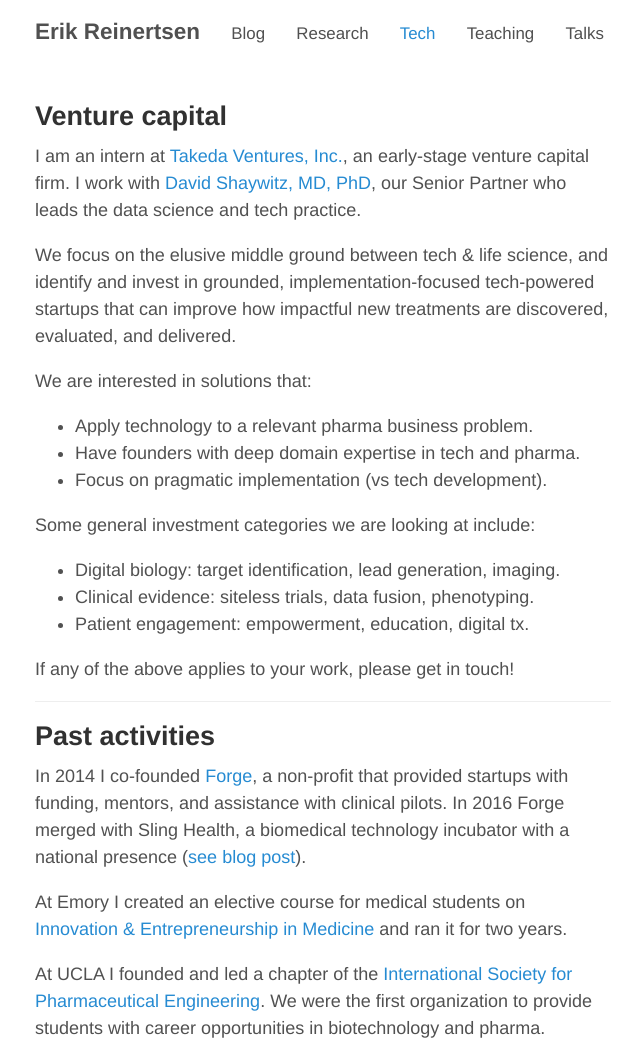
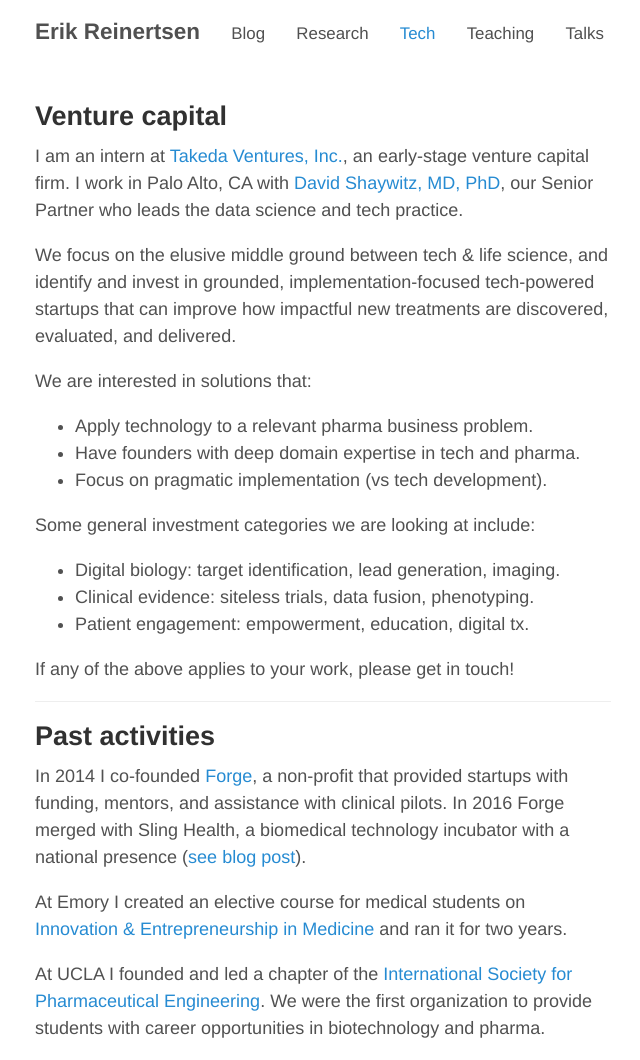
Before and after one commit to erikr/erikr.github.io, a Jekyll site: the page built from tech.md, in a window 1280 px wide. Shown: the whole page, without its empty margins (317-957 px from the left). Built offline with Jekyll 4.4.1, drawn with Linux system fonts in a browser that asks for light colours; nearby versions of some CDN libraries.

Commit message:
added location to tvi description

```diff
--- a/tech.md
+++ b/tech.md
@@ -7,7 +7,7 @@
 
 ## Venture capital
 
-I am an intern at [Takeda Ventures, Inc.](http://takedaventures.com), an early-stage venture capital firm. I work with [David Shaywitz, MD, PhD](https://www.linkedin.com/in/david-shaywitz-md-phd-232a237/), our Senior Partner who leads the data science and tech practice.
+I am an intern at [Takeda Ventures, Inc.](http://takedaventures.com), an early-stage venture capital firm. I work in Palo Alto, CA with [David Shaywitz, MD, PhD](https://www.linkedin.com/in/david-shaywitz-md-phd-232a237/), our Senior Partner who leads the data science and tech practice.
 
 We focus on the elusive middle ground between tech & life science, and identify and invest in grounded, implementation-focused tech-powered startups that can improve how impactful new treatments are discovered, evaluated, and delivered.
 
```
